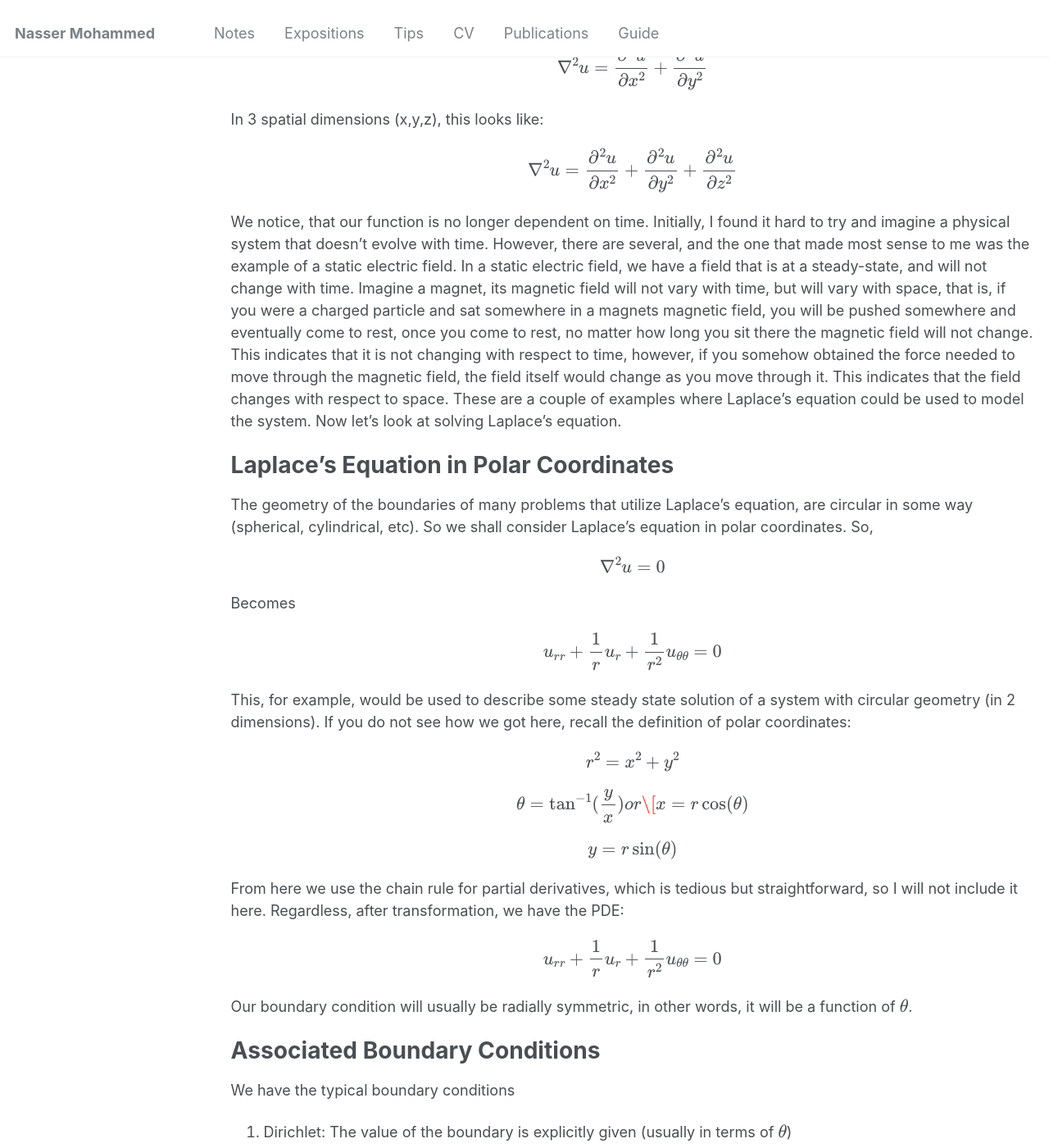
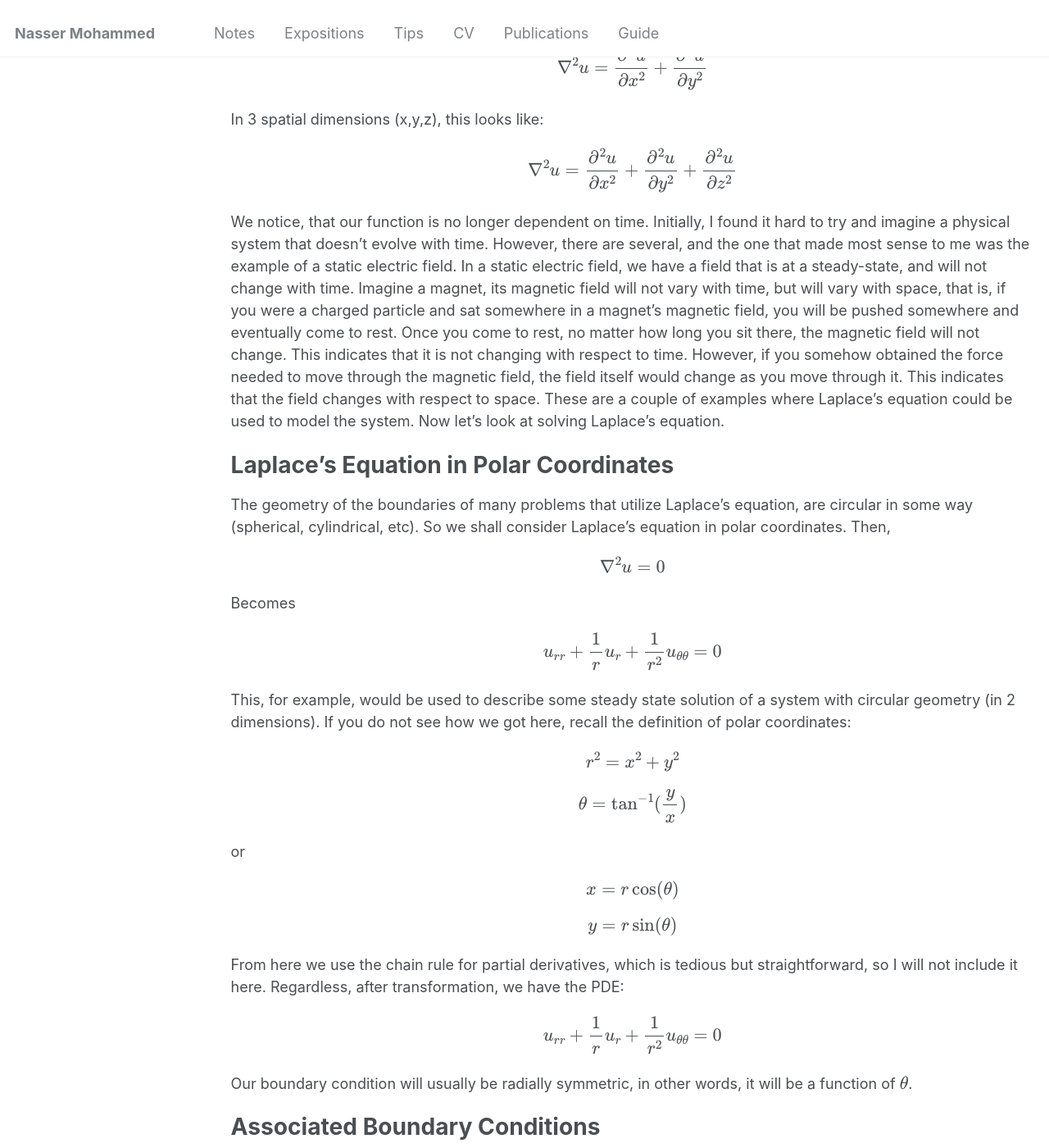
Before and after one commit to Nasser-Mohammed/Nasser-Mohammed.github.io, a Jekyll site: the page built from _pages/notes/pde/laplaceequation.md, in a window 1280 px wide and 1400 px high, scrolled down 405 px. Shown: the whole window at 82% size. Built offline with Jekyll 4.4.1, drawn with Linux system fonts in a browser that asks for light colours.

Commit message:
Update laplaceequation.md

```diff
--- a/_pages/notes/pde/laplaceequation.md
+++ b/_pages/notes/pde/laplaceequation.md
@@ -11,17 +11,17 @@ author_profile: false
 \\[\nabla^2u = \frac{\partial^2 u}{\partial x^2} + \frac{\partial^2 u}{\partial y^2}\\]
 In 3 spatial dimensions (x,y,z), this looks like:
 \\[\nabla^2u = \frac{\partial^2 u}{\partial x^2} + \frac{\partial^2 u}{\partial y^2} + \frac{\partial^2 u}{\partial z^2}\\]
-We notice, that our function is no longer dependent on time. Initially, I found it hard to try and imagine a physical system that doesn't evolve with time. However, there are several, and the one that made most sense to me was the example of a static electric field. In a static electric field, we have a field that is at a steady-state, and will not change with time. Imagine a magnet, its magnetic field will not vary with time, but will vary with space, that is, if you were a charged particle and sat somewhere in a magnets magnetic field, you will be pushed somewhere and eventually come to rest, once you come to rest, no matter how long you sit there the magnetic field will not change. This indicates that it is not changing with respect to time, however, if you somehow obtained the force needed to move through the magnetic field, the field itself would change as you move through it. This indicates that the field changes with respect to space. These are a couple of examples where Laplace's equation could be used to model the system. Now let's look at solving Laplace's equation.
+We notice, that our function is no longer dependent on time. Initially, I found it hard to try and imagine a physical system that doesn't evolve with time. However, there are several, and the one that made most sense to me was the example of a static electric field. In a static electric field, we have a field that is at a steady-state, and will not change with time. Imagine a magnet, its magnetic field will not vary with time, but will vary with space, that is, if you were a charged particle and sat somewhere in a magnet's magnetic field, you will be pushed somewhere and eventually come to rest. Once you come to rest, no matter how long you sit there, the magnetic field will not change. This indicates that it is not changing with respect to time. However, if you somehow obtained the force needed to move through the magnetic field, the field itself would change as you move through it. This indicates that the field changes with respect to space. These are a couple of examples where Laplace's equation could be used to model the system. Now let's look at solving Laplace's equation.
 
 Laplace's Equation in Polar Coordinates
 ====
-The geometry of the boundaries of many problems that utilize Laplace's equation, are circular in some way (spherical, cylindrical, etc). So we shall consider Laplace's equation in polar coordinates. So,
+The geometry of the boundaries of many problems that utilize Laplace's equation, are circular in some way (spherical, cylindrical, etc). So we shall consider Laplace's equation in polar coordinates. Then,
 \\[\nabla^2u = 0\\]
 Becomes
 \\[u_{rr}+\frac{1}{r}u_r + \frac{1}{r^2}u_{\theta \theta} = 0\\]
 This, for example, would be used to describe some steady state solution of a system with circular geometry (in 2 dimensions). If you do not see how we got here, recall the definition of polar coordinates:
 \\[r^2 = x^2+y^2\\]
-\\[\theta = \tan^{-1}(\frac{y}{x})
+\\[\theta = \tan^{-1}(\frac{y}{x})\\]
 or
 \\[x = r\cos(\theta)\\]
 \\[y = r\sin(\theta)\\]
```
